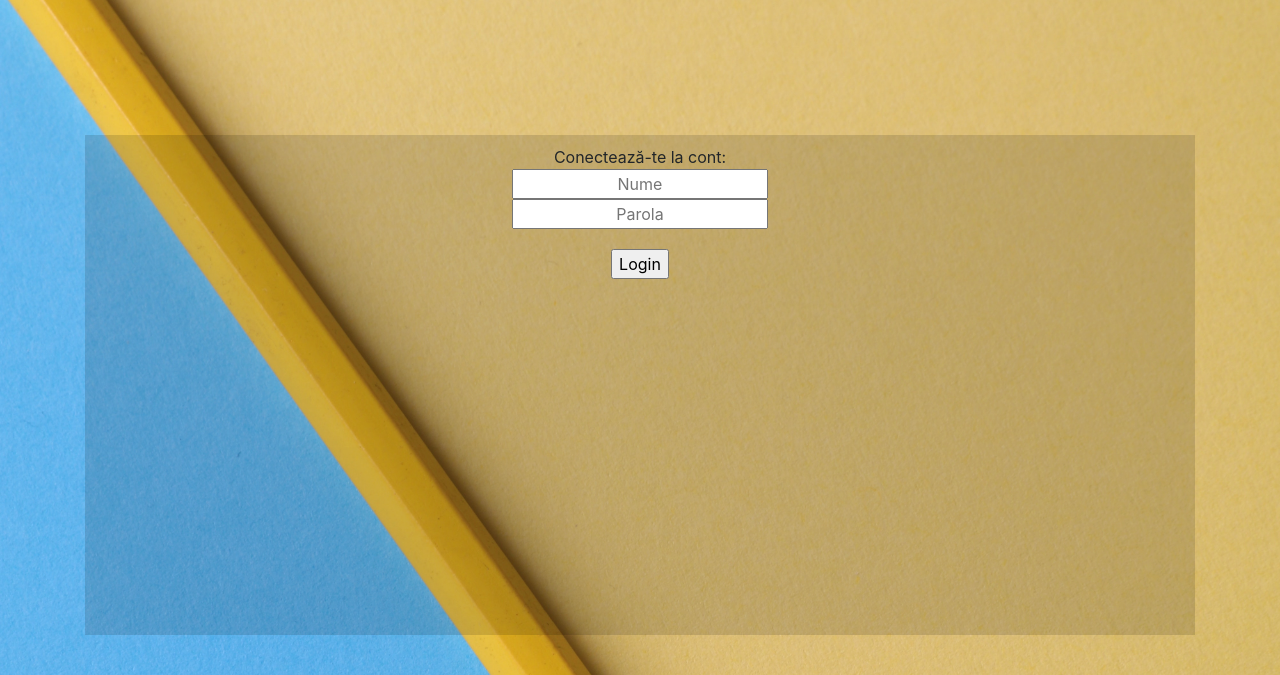
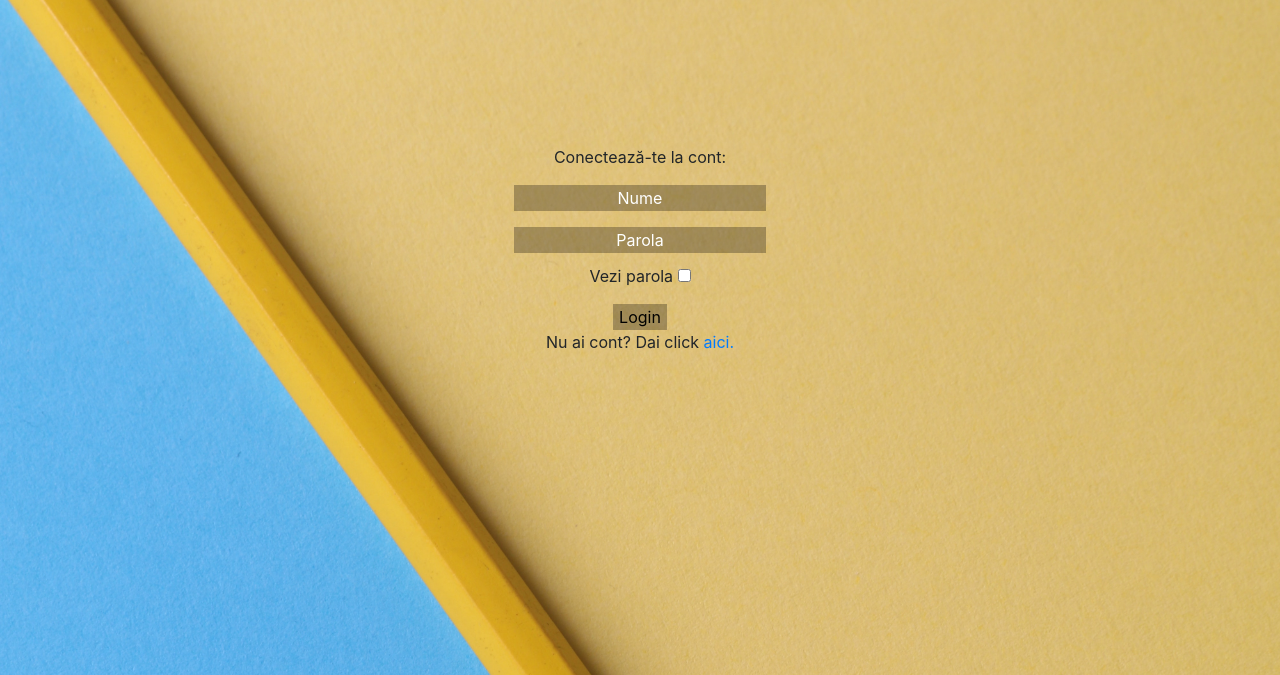
Before and after one commit to Elisei123/Program_Mancarea_Favorita, a Django app: page /login/ in a window 1280 px wide. Shown: the part 62-737 px from the top of the page. Run offline with Django 3.2, Linux system fonts and the light colour scheme; some libraries are stand-ins or nearby versions.

Commit message:
Created login.html and register.html

```diff
--- a/eat_smart/templates/login.html
+++ b/eat_smart/templates/login.html
@@ -2,26 +2,50 @@
 {% block style %}
 
 #login{
-    background-color: rgba(0, 0, 0, 0.13);
-    width: 100%;
-    height: 500px;
-    display:block;
-    margin: 0 auto;
     text-align:center;
 }
 
+    input{
+        outline: none;
+        border-style: none;
+        background-color:rgba(7, 1, 1, 0.281);
+        text-align:center;
+        margin-top: 1rem;
+    }
+
+    input::placeholder{
+        color:white;
+    }
+
+
 {% endblock style %}
 
+reveal();
+
 {% block content %}
+
+<script type="text/javascript">
+    function VerificareBifa(){
+        var x = document.getElementById('password');
+        if(x.type === "password"){
+            x.type = "text";
+        }else{
+            x.type = "password";
+        }
+    }
+</script>
+
 <div class="container">
     <div style="padding-top: 10%;" class="spatiu"></div>
     <div style="padding: 10px;" id="login" class="login cases">
-            <span>Conectează-te la cont:</span>
-            <form >
-            <input style="text-align:center;" type="text" name="FirstName" placeholder="Nume"><br>
-            <input style="text-align:center;" type="text" name="LastName" placeholder="Parola"><br>
-            <input style="margin-top: 20px;" type="submit" value="Login">
-            </form>
+        <span>Conectează-te la cont:</span>
+        <form >
+            <input type="text" name="Nume" placeholder="Nume"><br>
+            <input id="password" type="password" name="Parola" placeholder="Parola"><br>
+            <span>Vezi parola </span><input type="checkbox" id="box" onclick ="VerificareBifa()"><br>
+            <input type="submit" value="Login">
+        </form>
+        <span style="margin-top: 30px;">Nu ai cont? Dai click </span><a href="/register">aici.</a>
 
     </div>
 </div>
```
Also changed, not shown: eat_smart/templates/register.html (+40 -0 lines).
